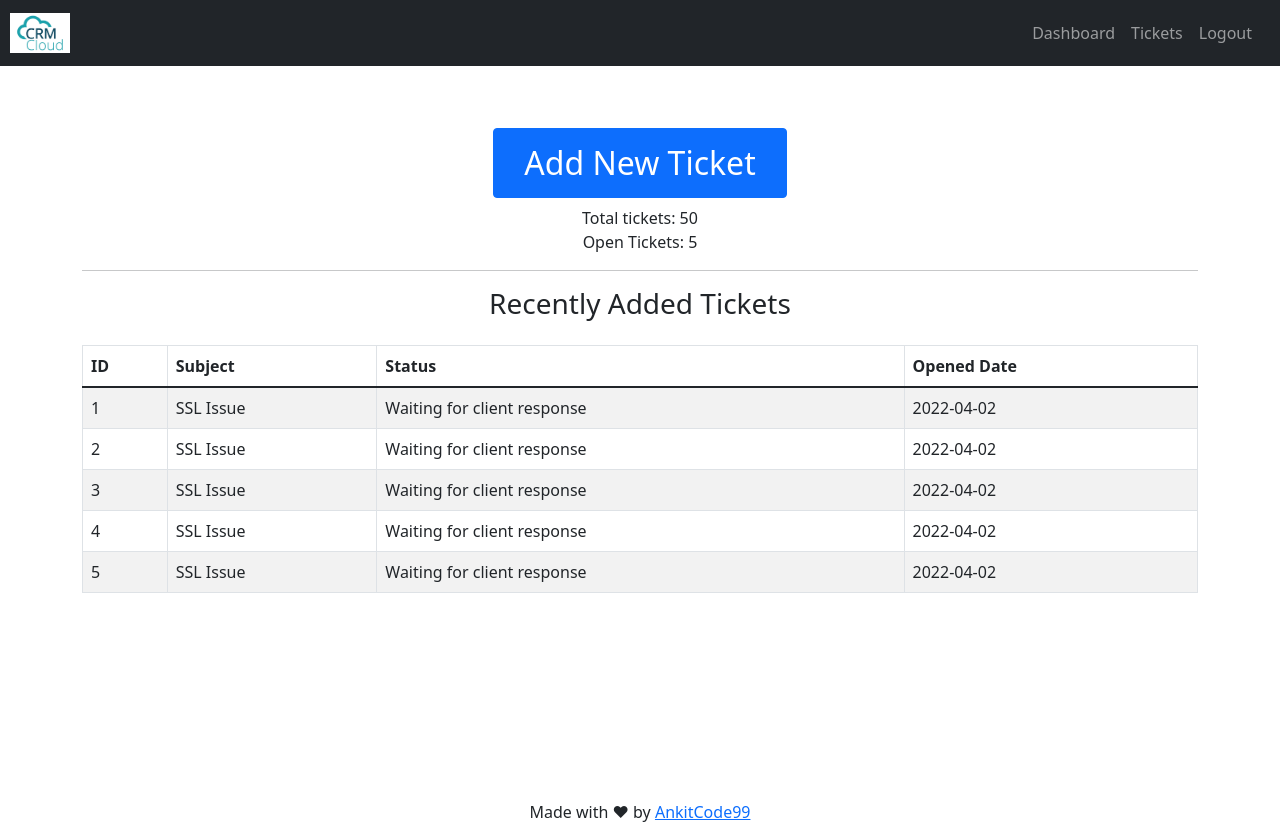
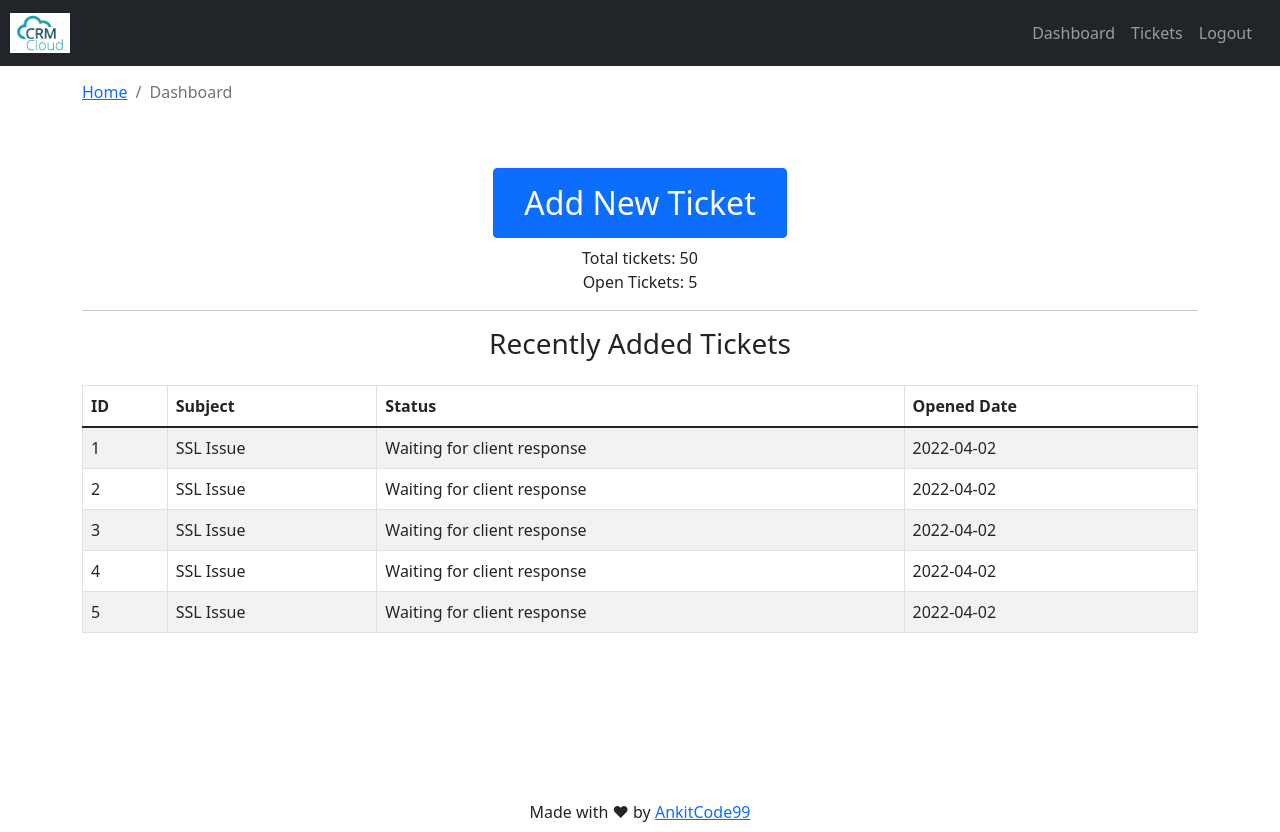
Before and after one commit to Ankitcode99/CRM-Frontend, a React (Create React App) app: page / in a window 1280 px wide. Built offline with nearby package versions, Linux system fonts and the light colour scheme.

Commit message:
Breadcrumb added

```diff
--- a/public/index.html
+++ b/public/index.html
@@ -24,7 +24,7 @@
       work correctly both with client-side routing and a non-root public URL.
       Learn how to configure a non-root public URL by running `npm run build`.
     -->
-    <title>React App</title>
+    <title>CRM</title>
   </head>
   <body>
     <noscript>You need to enable JavaScript to run this app.</noscript>
--- /dev/null
+++ b/src/components/breadcrumb/Breadcrumb.comp.js
@@ -0,0 +1,11 @@
+import React from 'react'
+import { Breadcrumb } from 'react-bootstrap'
+
+export const PageBreadcrumb = ({page}) => {
+  return (
+    <Breadcrumb>
+        <Breadcrumb.Item href="/">Home</Breadcrumb.Item>
+        <Breadcrumb.Item active>{page}</Breadcrumb.Item>
+    </Breadcrumb>
+  )
+}
--- a/src/pages/dashboard/Dashboard.page.js
+++ b/src/pages/dashboard/Dashboard.page.js
@@ -2,11 +2,17 @@
 import { Container, Col, Row, Button } from 'react-bootstrap'
 import { TicketTable } from '../../components/ticket-table/TicketTable.comp';
 import TableData from '../../assets/dummy/dummy-tickets.json'
+import { PageBreadcrumb } from '../../components/breadcrumb/Breadcrumb.comp';
 
 export const Dashboard = () => {
     const [ticketCnt,setTicketCnt] = useState(50);
   return (
     <Container>
+        <Row>
+            <Col>
+            <PageBreadcrumb page="Dashboard"/>
+            </Col>
+        </Row>
         <Row>
             <Col className='text-center mt-5 mb-2'>
                 <Button variant='primary' style={{"fontSize":"2rem", "padding":"10px 30px"}}>Add New Ticket</Button>
```
